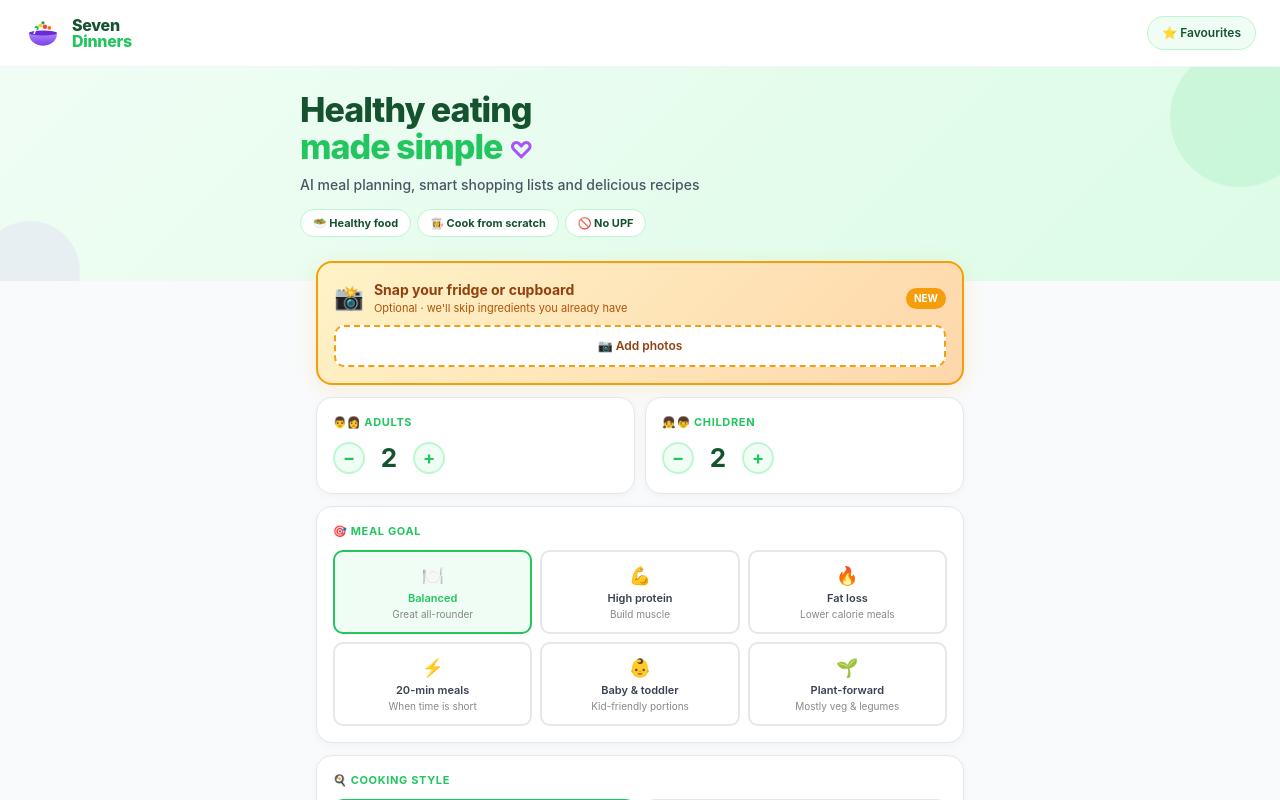
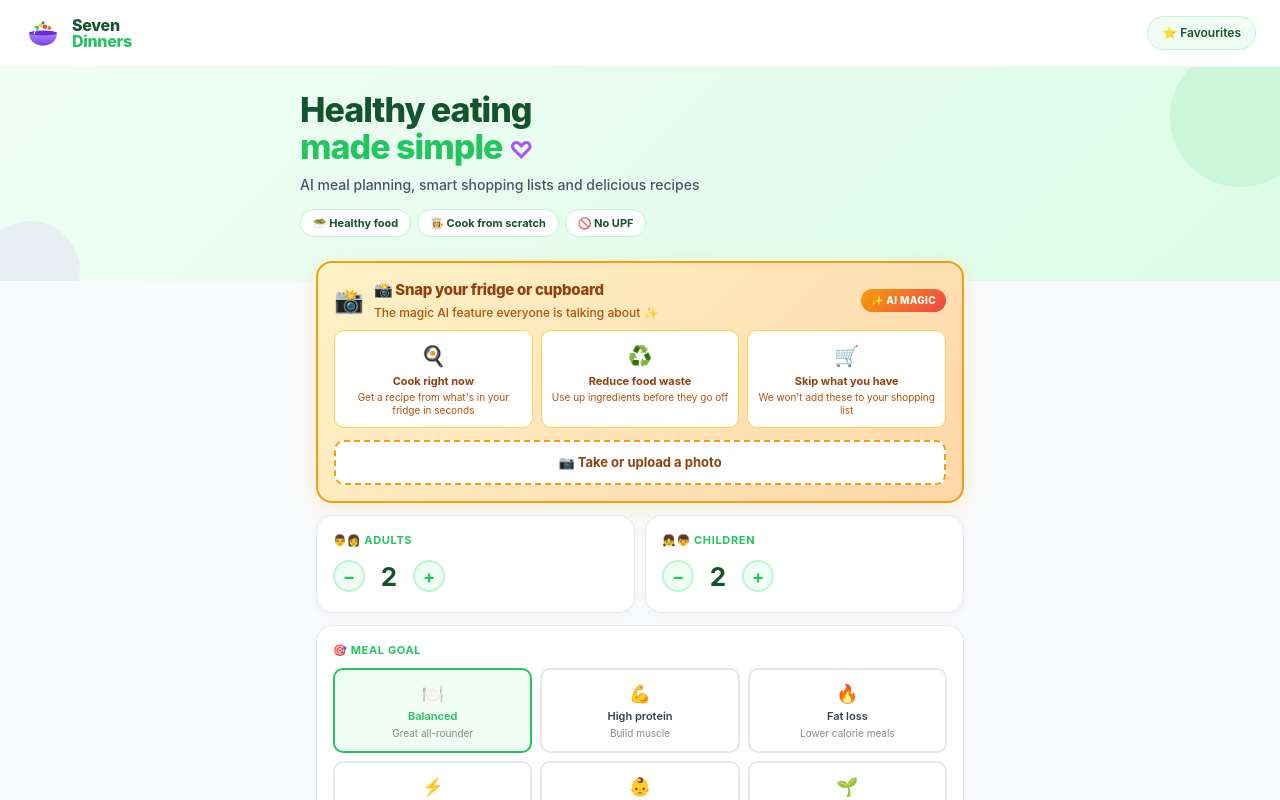
Before and after one commit to mel694/meal-planner, a Next.js app: page /app in a window 1280 px wide. Shown: the top 800 px of the page. Built offline with nearby package versions, Linux system fonts and the light colour scheme.

Commit message:
Fridge feature redesign - viral card

```diff
--- a/app/app/page.tsx
+++ b/app/app/page.tsx
@@ -538,43 +538,71 @@ export default function PlannerApp() {
               <div style={{display:"flex",alignItems:"center",gap:10,marginBottom:8}}>
                 <span style={{fontSize:24}}>📸</span>
                 <div style={{flex:1}}>
-                  <div style={{fontSize:14,fontWeight:700,color:"#92400E"}}>Snap your fridge or cupboard</div>
-                  <div style={{fontSize:11,color:"#B45309"}}>Optional · we'll skip ingredients you already have</div>
+                  <div style={{fontSize:15,fontWeight:800,color:"#92400E",letterSpacing:"-0.3px"}}>📸 Snap your fridge or cupboard</div>
+                  <div style={{fontSize:12,color:"#B45309",marginTop:2,fontWeight:500}}>The magic AI feature everyone is talking about ✨</div>
                 </div>
-                <span style={{background:"#F59E0B",color:"white",fontSize:10,fontWeight:700,padding:"3px 8px",borderRadius:100}}>NEW</span>
+                <span style={{background:"linear-gradient(135deg,#F59E0B,#EF4444)",color:"white",fontSize:10,fontWeight:800,padding:"4px 10px",borderRadius:100,letterSpacing:"0.03em"}}>✨ AI MAGIC</span>
               </div>
+
+              <div style={{display:"grid",gridTemplateColumns:"1fr 1fr 1fr",gap:8,marginBottom:12}}>
+                {[
+                  { icon:"🍳", title:"Cook right now", desc:"Get a recipe from what's in your fridge in seconds" },
+                  { icon:"♻️", title:"Reduce food waste", desc:"Use up ingredients before they go off" },
+                  { icon:"🛒", title:"Skip what you have", desc:"We won't add these to your shopping list" },
+                ].map((item,i) => (
+                  <div key={i} style={{background:"white",borderRadius:10,padding:"10px 8px",textAlign:"center",border:"1px solid #FCD34D"}}>
+                    <div style={{fontSize:20,marginBottom:4}}>{item.icon}</div>
+                    <div style={{fontSize:11,fontWeight:700,color:"#92400E",marginBottom:3,lineHeight:1.2}}>{item.title}</div>
+                    <div style={{fontSize:10,color:"#B45309",lineHeight:1.3}}>{item.desc}</div>
+                  </div>
+                ))}
+              </div>
+
               {fridgePhotos.length > 0 && (
                 <div style={{display:"flex",gap:8,marginBottom:10,flexWrap:"wrap"}}>
                   {fridgePhotos.map((photo, idx) => (
-                    <div key={idx} style={{position:"relative",width:70,height:70,borderRadius:10,overflow:"hidden",border:"2px solid white"}}>
+                    <div key={idx} style={{position:"relative",width:70,height:70,borderRadius:10,overflow:"hidden",border:"2px solid white",boxShadow:"0 2px 8px rgba(0,0,0,0.1)"}}>
                       <img src={photo.preview} alt="" style={{width:"100%",height:"100%",objectFit:"cover"}}/>
-                      <button onClick={()=>{setFridgePhotos(prev=>prev.filter((_,i)=>i!==idx));setAlreadyHave("")}} style={{position:"absolute",top:2,right:2,width:20,height:20,borderRadius:"50%",border:"none",background:"rgba(0,0,0,0.7)",color:"white",fontSize:12,cursor:"pointer"}}>×</button>
+                      <button onClick={()=>{setFridgePhotos(prev=>prev.filter((_,i)=>i!==idx));setAlreadyHave("")}} style={{position:"absolute",top:2,right:2,width:20,height:20,borderRadius:"50%",border:"none",background:"rgba(0,0,0,0.7)",color:"white",fontSize:12,cursor:"pointer",display:"flex",alignItems:"center",justifyContent:"center"}}>×</button>
                     </div>
                   ))}
                 </div>
               )}
+
               <div style={{display:"flex",gap:8,flexWrap:"wrap"}}>
                 {fridgePhotos.length < 3 && (
-                  <label style={{flex:1,minWidth:140,padding:"10px 14px",background:"white",border:"2px dashed #F59E0B",borderRadius:10,fontSize:12,color:"#92400E",cursor:"pointer",textAlign:"center",fontWeight:600}}>
-                    📷 {fridgePhotos.length === 0 ? "Add photos" : "Add another"}
+                  <label style={{flex:1,minWidth:140,padding:"11px 14px",background:"white",border:"2px dashed #F59E0B",borderRadius:10,fontSize:13,color:"#92400E",cursor:"pointer",textAlign:"center",fontWeight:700}}>
+                    📷 {fridgePhotos.length === 0 ? "Take or upload a photo" : "Add another photo"}
                     <input type="file" accept="image/*" multiple onChange={handlePhotoUpload} style={{display:"none"}}/>
                   </label>
                 )}
                 {fridgePhotos.length > 0 && !alreadyHave && (
-                  <button onClick={analyseFridge} disabled={analysing} style={{flex:1,minWidth:140,padding:"10px 14px",background:"#F59E0B",color:"white",border:"none",borderRadius:10,fontSize:12,cursor:"pointer",fontWeight:700,opacity:analysing?0.6:1}}>
-                    {analysing ? "🔍 Scanning..." : "✨ Scan ingredients"}
+                  <button onClick={analyseFridge} disabled={analysing} style={{flex:1,minWidth:140,padding:"11px 14px",background:"linear-gradient(135deg,#F59E0B,#F97316)",color:"white",border:"none",borderRadius:10,fontSize:13,cursor:"pointer",fontWeight:800,opacity:analysing?0.7:1,boxShadow:"0 4px 12px rgba(245,158,11,0.4)"}}>
+                    {analysing ? "🔍 AI is scanning your fridge..." : "✨ Scan with AI"}
                   </button>
                 )}
               </div>
+
               {alreadyHave && (
-                <div style={{marginTop:10,padding:"10px 12px",background:"white",borderRadius:10,border:"1px solid #FCD34D"}}>
-                  <div style={{fontSize:11,fontWeight:700,color:"#92400E",marginBottom:6,display:"flex",justifyContent:"space-between"}}>
-                    <span>✓ FOUND {ingredientsList.length} INGREDIENTS</span>
-                    <button onClick={()=>{setAlreadyHave("");setFridgePhotos([])}} style={{background:"none",border:"none",color:"#888",fontSize:11,cursor:"pointer"}}>clear</button>
+                <div style={{marginTop:10,padding:"12px 14px",background:"white",borderRadius:12,border:"1px solid #FCD34D"}}>
+                  <div style={{fontSize:12,fontWeight:700,color:"#92400E",marginBottom:8,display:"flex",justifyContent:"space-between",alignItems:"center"}}>
+                    <span>✅ AI found {ingredientsList.length} ingredients in your fridge!</span>
+                    <button onClick={()=>{setAlreadyHave("");setFridgePhotos([])}} style={{background:"none",border:"none",color:"#aaa",fontSize:11,cursor:"pointer"}}>clear</button>
                   </div>
-                  <div style={{display:"flex",flexWrap:"wrap",gap:4}}>
-                    {ingredientsList.slice(0,15).map((ing, i) => <span key={i} style={{fontSize:11,padding:"2px 8px",background:"#FEF3C7",borderRadius:100,color:"#92400E"}}>{ing}</span>)}
-                    {ingredientsList.length > 15 && <span style={{fontSize:11,padding:"2px 8px",color:"#888"}}>+ {ingredientsList.length - 15} more</span>}
+                  <div style={{display:"flex",flexWrap:"wrap",gap:4,marginBottom:10}}>
+                    {ingredientsList.slice(0,15).map((ing, i) => <span key={i} style={{fontSize:11,padding:"3px 9px",background:"#FEF3C7",borderRadius:100,color:"#92400E",fontWeight:500}}>{ing}</span>)}
+                    {ingredientsList.length > 15 && <span style={{fontSize:11,padding:"3px 9px",color:"#888"}}>+ {ingredientsList.length - 15} more</span>}
+                  </div>
+                  <div style={{display:"grid",gridTemplateColumns:"1fr 1fr",gap:8}}>
+                    <button onClick={generateFridgeRecipe} disabled={generatingFridgeRecipe} style={{padding:"11px",background:"linear-gradient(135deg,#16A34A,#22C55E)",color:"white",border:"none",borderRadius:10,fontSize:13,fontWeight:800,cursor:"pointer",opacity:generatingFridgeRecipe?0.6:1,boxShadow:"0 4px 12px rgba(22,163,74,0.3)"}}>
+                      {generatingFridgeRecipe ? "🍳 Creating your recipe..." : "🍳 Cook from my fridge now!"}
+                    </button>
+                    <button onClick={generatePlan} style={{padding:"11px",background:"white",color:"#92400E",border:"2px solid #FCD34D",borderRadius:10,fontSize:13,fontWeight:700,cursor:"pointer"}}>
+                      📅 Plan my week instead
+                    </button>
+                  </div>
+                  <div style={{marginTop:8,fontSize:11,color:"#B45309",textAlign:"center",fontWeight:500}}>
+                    ♻️ Reducing food waste · 🛒 These won't appear on your shopping list
                   </div>
                 </div>
               )}
```
